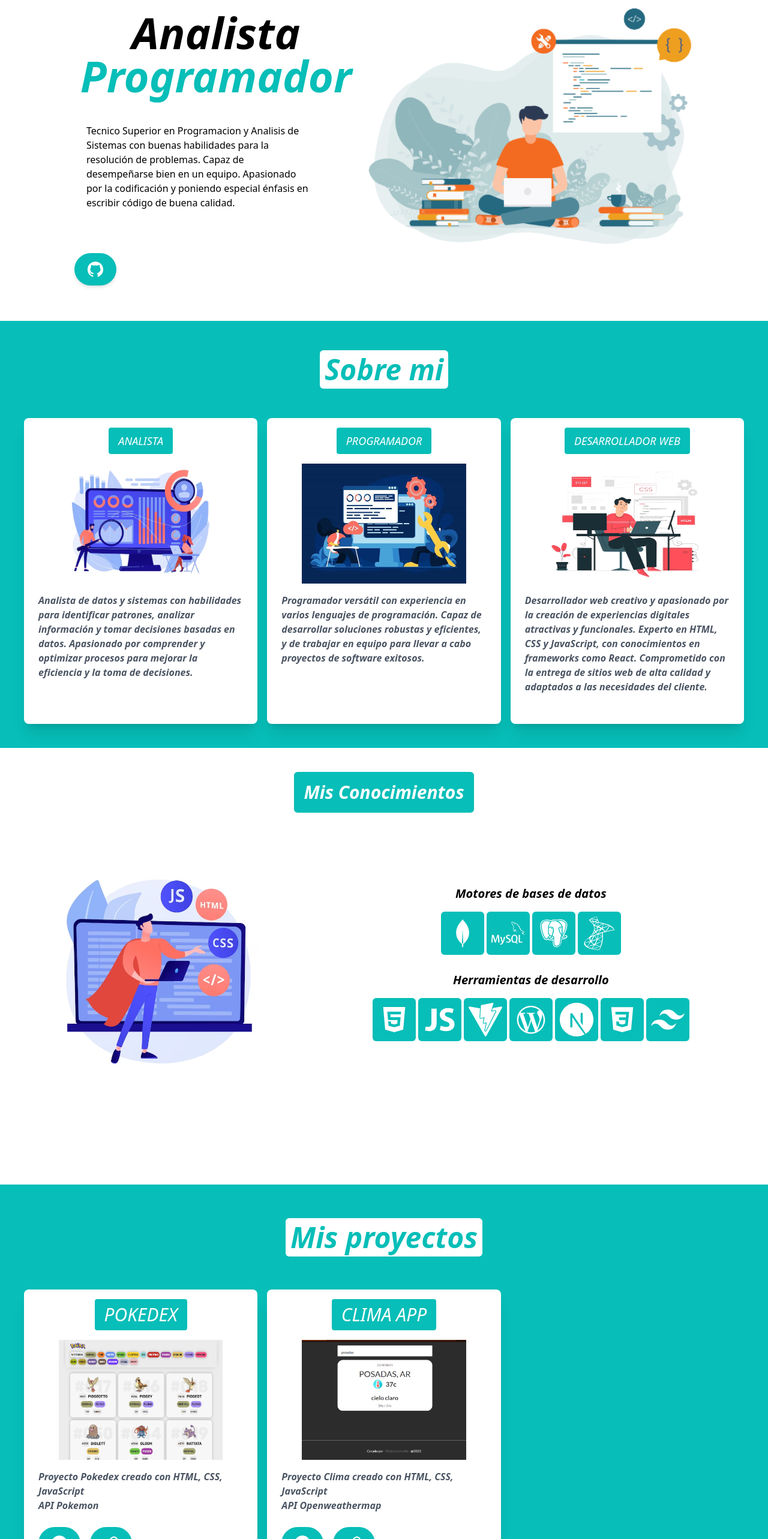
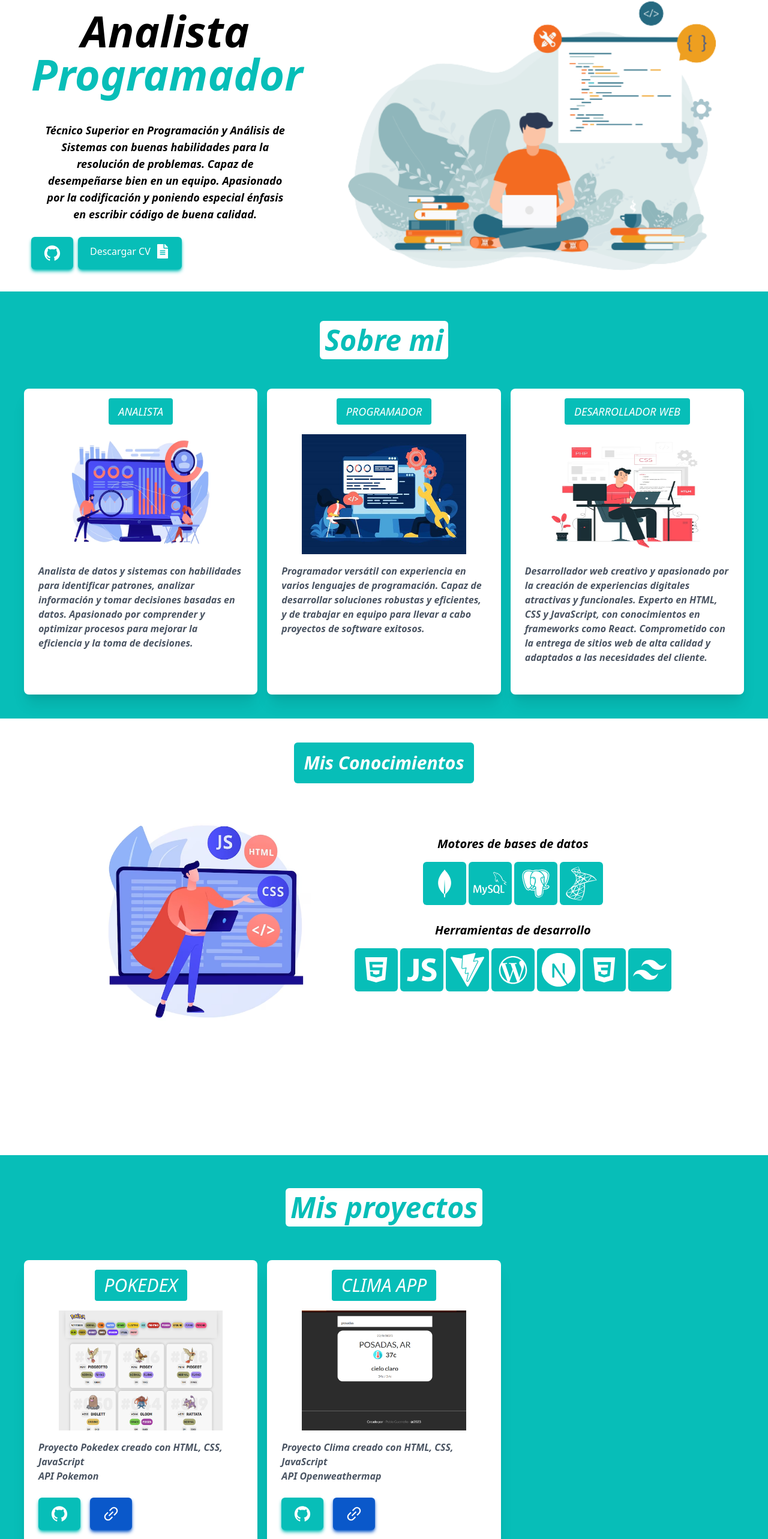
Before and after one commit to Guerre-Pablo-Agustin/React-vite-Portfolio, a React (Vite) app: page / in a window 1280 px wide. Shown: the part 113-2679 px from the top of the page at 60% size. Built offline with nearby package versions, Linux system fonts and the light colour scheme.

Commit message:
mejoras css

```diff
--- a/src/Components/About/about.jsx
+++ b/src/Components/About/about.jsx
@@ -1,4 +1,4 @@
-import React from "react";
+
 //imagen
 import analista from "./img/analista.png";
 import diseñador from "./img/diseñador.png";
@@ -69,10 +69,10 @@ const About = () => {
       </div>
 
       {/*Desarrollador Web*/}
-      <div className="cursor-pointer md:col-span-1 bg-white md:max-w-2xl
+      <div className="cursor-pointer md:col-span-1 bg-white max-w-2xl
                       mx-auto py-4 px-6 rounded-lg shadow-xl
                       min-[1300px]:hover:scale-110 transition-all duration-500
-                      max-[600px]:m-2 max-[600px]:-p-4">
+                      max-[600px]:m-2">
         <div className="flex items-center justify-center mb-4">
           <span className="bg-primary text-white py-2 px-4 text-lg rounded uppercase">
             Desarrollador Web
--- a/src/Components/Hero/Hero.jsx
+++ b/src/Components/Hero/Hero.jsx
@@ -1,40 +1,48 @@
-import React from 'react'
+
 //icons
 import {AiFillGithub} from 'react-icons/ai'
+import { FaFileAlt } from "react-icons/fa";
 //img
 import imagen from './img/Hero-img.png'
 
 
 const Hero = () => {
   return (
-    <section id="Home" className='min-h-[90vh] grid grid-cols-1 md:grid-cols-8 -mt-20 -mb-20 max-[600px]:mt-1'>
+<section id="Home" className='w-[95%] flex justify-center text-center items-center md:flex-row sm:flex-col m-auto mb-10 g-4'>
     {/* Informacion */}
-    <div className='md:col-span-3 flex items-center justify-center m-10 p-9 xl:p-16 lg:m-10 '>
+    <div className='flex flex-col justify-center max-w-[600px] w-[40%]'>
         <div className='flex flex-col gap-6 sm:m-5'>
-            <h1 className='text-5xl md:text-7xl font-bold italic text-center xl:-mr-60 '>
+            <h1 className='text-5xl md:text-7xl font-bold italic text-center '>
                 Analista <span className='text-primary'>Programador</span>
             </h1>
-            <p className='mt-2 xl:-mr-40 sm:m-5 min-[700px]:text3xl'>
-            Tecnico Superior en Programacion y Analisis de Sistemas con buenas habilidades
-            para la resolución de problemas. Capaz de desempeñarse bien en un equipo.
-            Apasionado por la codificación y poniendo especial énfasis en escribir código de buena calidad.
+            <p className=' mt-2  sm:m-5 text-lg  italic font-semibold'>
+                Técnico Superior en Programación y Análisis de Sistemas con buenas habilidades
+                para la resolución de problemas. Capaz de desempeñarse bien en un equipo.
+                Apasionado por la codificación y poniendo especial énfasis en escribir código de buena calidad.
             </p>
-            <div className='mt-5 flex '>
-                <a href="https://github.com/Guerre-Pablo-Agustin" target="_blank" className='bg-primary px-5 py-3 rounded-full
-                text-white mt-2 flex gap-2 shadow-md '>
+            <div className='mb-5 -mt-5 gap-2 flex'>
+                <a href="https://github.com/Guerre-Pablo-Agustin" target="_blank" className='bg-primary px-5 py-3 rounded-md
+                text-white flex  gap-2 shadow-md shadow-primary hover:transform hover:scale-110 transition-all' rel="noreferrer">
                     <AiFillGithub className='text-3xl' />
+                </a>
+                <a href="https://drive.google.com/file/d/1Rbomf8r-fjUohI0uXImn4fQIfRq89Afz/view" target="_blank" className='bg-primary px-5 py-3 rounded-md
+                text-white flex  gap-2 shadow-md hover:transform hover:scale-110 transition-all shadow-primary ' rel="noreferrer">
+                 Descargar CV  <FaFileAlt className='text-2xl' />
                 </a>
             </div>
         </div>
     </div>
     {/* Imagen */}
-    <div className='md:col-span-5 flex items-center justify-center '>
+    <div className='flex  items-center justify-center w-[60%]'>
         <img src={imagen}
-         className="w-full md:w-[80%] sm:w-[100%] h-auto  min-[700px]:mb-20 max-[600px]:mb-20"
-         alt="imagen"
-         />
+            className="w-full  sm:w-full  h-auto min-[700px] max-[600px] mb-10"
+            alt="imagen"
+        />
     </div>
 </section>
+
+
+
   )
 }
 
--- a/src/Components/Nav/Nav.jsx
+++ b/src/Components/Nav/Nav.jsx
@@ -22,7 +22,7 @@ const Nav = () => {
           showMenu ? "left-0" : "-left-full"
         } top-0 xl:static
          flex-1 flex flex-col xl:flex-row items-center justify-center gap-10
-         transition-all duration-500 z-50 max-[900px]:bg-primary`}
+         transition-all duration-500 z-50 max-[900px]:bg-primary max-[900px]:text-xl`}
       >
         <a className="hover:text-primary hover:underline hover:text-xl" href="#Home">Home</a>
         <a className="hover:text-primary hover:underline hover:text-xl" href="#about">About</a>
--- a/src/Components/Projects/Projects.jsx
+++ b/src/Components/Projects/Projects.jsx
@@ -1,4 +1,4 @@
-import React from "react";
+
 //imagenes
 import pokedex from "./img/pokedex.png";
 import clima from "./img/clima.png";
@@ -8,8 +8,8 @@ import { AiFillGithub,AiOutlineLink } from "react-icons/ai";
 const Projects = () => {
   return (
     <section id="projects" className="min-h-[90vh] grid grid-cols-1 ">
-      <div className="bg-primary flex justify-center items-center mt-2">
-        <h1 className="bg-white p-2 rounded-md text-primary font-bold italic max-[600px]:mt-10 text-5xl mt-10">
+      <div className="bg-primary flex justify-center items-center mt-2 ">
+        <h1 className="bg-white p-2 rounded-md text-primary font-bold italic max-[600px]:mt-10 text-5xl mt-10 ">
           Mis proyectos
         </h1>
       </div>
@@ -42,14 +42,14 @@ const Projects = () => {
         </div>
         <div className='flex gap-4 -mt-10' >
         <div className='mt-10 flex'>
-                <a href="https://github.com/Guerre-Pablo-Agustin/Pokedex" target="_blank" className='bg-primary px-5 py-3 rounded-full
-                text-white mt-2 flex gap-2 shadow-md '>
+                <a href="https://github.com/Guerre-Pablo-Agustin/Pokedex" target="_blank" className='bg-primary px-5 py-3 rounded-md
+                text-white mt-2 flex gap-2 shadow-md shadow-primary hover:scale-110  transition-all duration-100 ' rel="noreferrer">
                     <AiFillGithub className='text-3xl' />
                 </a>
         </div>
         <div className='mt-10 flex'>
-                <a href="https://app-pokedex-gap.netlify.app" target="_blank" className='bg-primary px-5 py-3 rounded-full
-                text-white mt-2 flex gap-2 shadow-md '>
+                <a href="https://app-pokedex-gap.netlify.app" target="_blank" className='bg-secondary px-5 py-3 rounded-md
+                text-white mt-2 flex gap-2 shadow-md shadow-secondary hover:scale-110  transition-all duration-100 ' rel="noreferrer">
                     <AiOutlineLink className='text-3xl' />
                 </a>
         </div>
@@ -80,14 +80,14 @@ const Projects = () => {
         </div>
         <div className='flex gap-4 -mt-10' >
         <div className='mt-10 flex'>
-                <a href="https://github.com/Guerre-Pablo-Agustin/Clima" target="_blank" className='bg-primary px-5 py-3 rounded-full
-                text-white mt-2 flex gap-2 shadow-md '>
+                <a href="https://github.com/Guerre-Pablo-Agustin/Clima" target="_blank" className='bg-primary px-5 py-3 rounded-md
+                text-white mt-2 flex gap-2 shadow-md shadow-primary hover:scale-110  transition-all duration-100 ' rel="noreferrer">
                     <AiFillGithub className='text-3xl' />
                 </a>
         </div>
         <div className='mt-10 flex'>
-                <a href="https://app-clima-gpa.netlify.app" target="_blank" className='bg-primary px-5 py-3 rounded-full
-                text-white mt-2 flex gap-2 shadow-md '>
+                <a href="https://app-clima-gpa.netlify.app" target="_blank" className='bg-secondary px-5 py-3 rounded-md
+                text-white mt-2 flex gap-2 shadow-md shadow-secondary hover:scale-110  transition-all duration-100 ' rel="noreferrer">
                     <AiOutlineLink className='text-3xl' />
                 </a>
         </div>
--- a/src/Components/Skills/Skils.jsx
+++ b/src/Components/Skills/Skils.jsx
@@ -42,9 +42,9 @@ const Skills = () => {
           Mis Conocimientos
         </h1>
       </div>
-      <div className=" m-5 flex-grow flex items-center justify-center flex-row max-[900px]:flex-col">
+      <div className=" w-[80%] m-5 flex items-center justify-center text-center flex-row max-[900px]:flex-col mx-auto my-auto mt-4">
         {/*Imagen*/}
-        <div className=" p-10 flexitems-center justify-center ms:w-full ">
+        <div className="  flex items-center justify-center ms:w-full ">
           <img
             src={imagen}
             className=" min-[400px]:w[80%]  min-[1300px]:ml-10"
@@ -52,7 +52,7 @@ const Skills = () => {
           />
         </div>
         {/*Habilidades*/}
-        <div className="flex flex-col items-center w-full m-8 text-xl italic">
+        <div className="flex flex-col items-center w-full  text-xl italic">
           <div className="flex flex-wrap flex-col gap-4 text-lg">
             <p className="text-center text-xl font-bold">
               Motores de bases de datos
```
Also changed, not shown: src/Components/Contact/Contact.jsx (+10 -10 lines).
